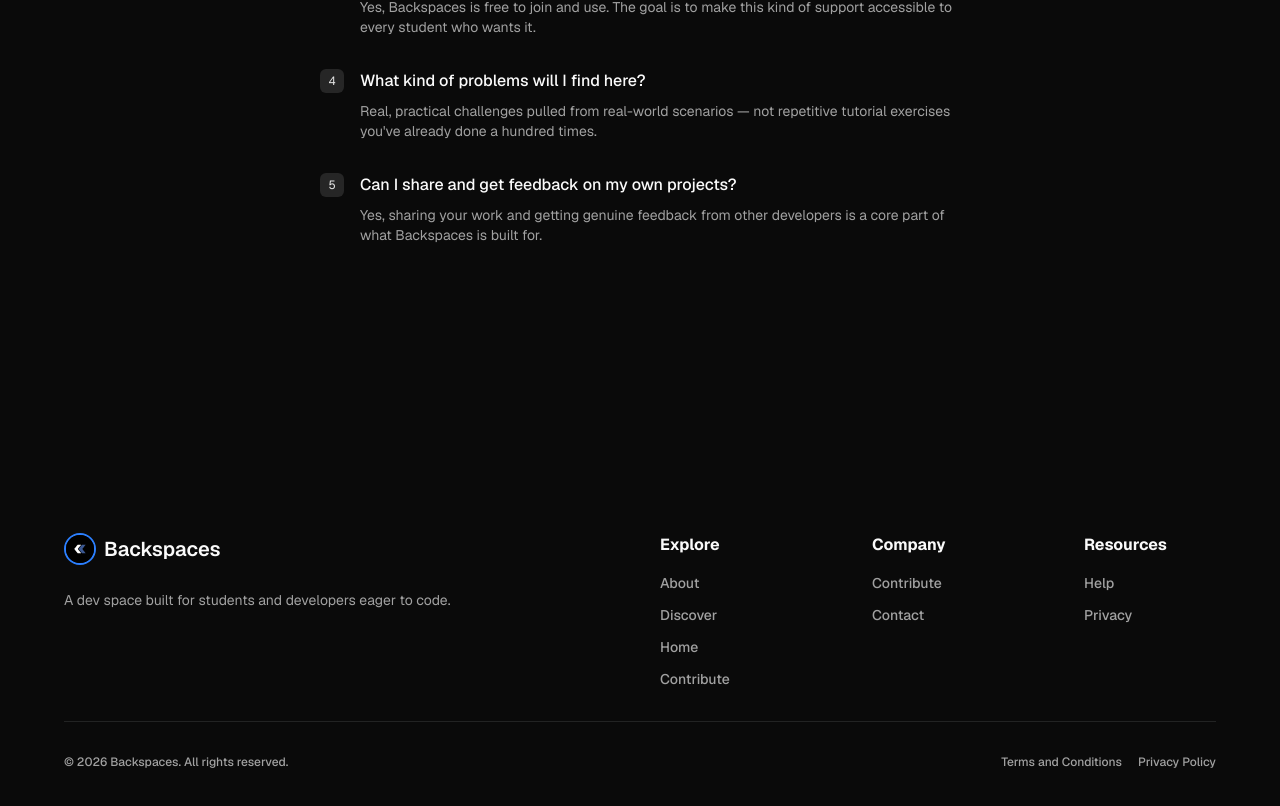
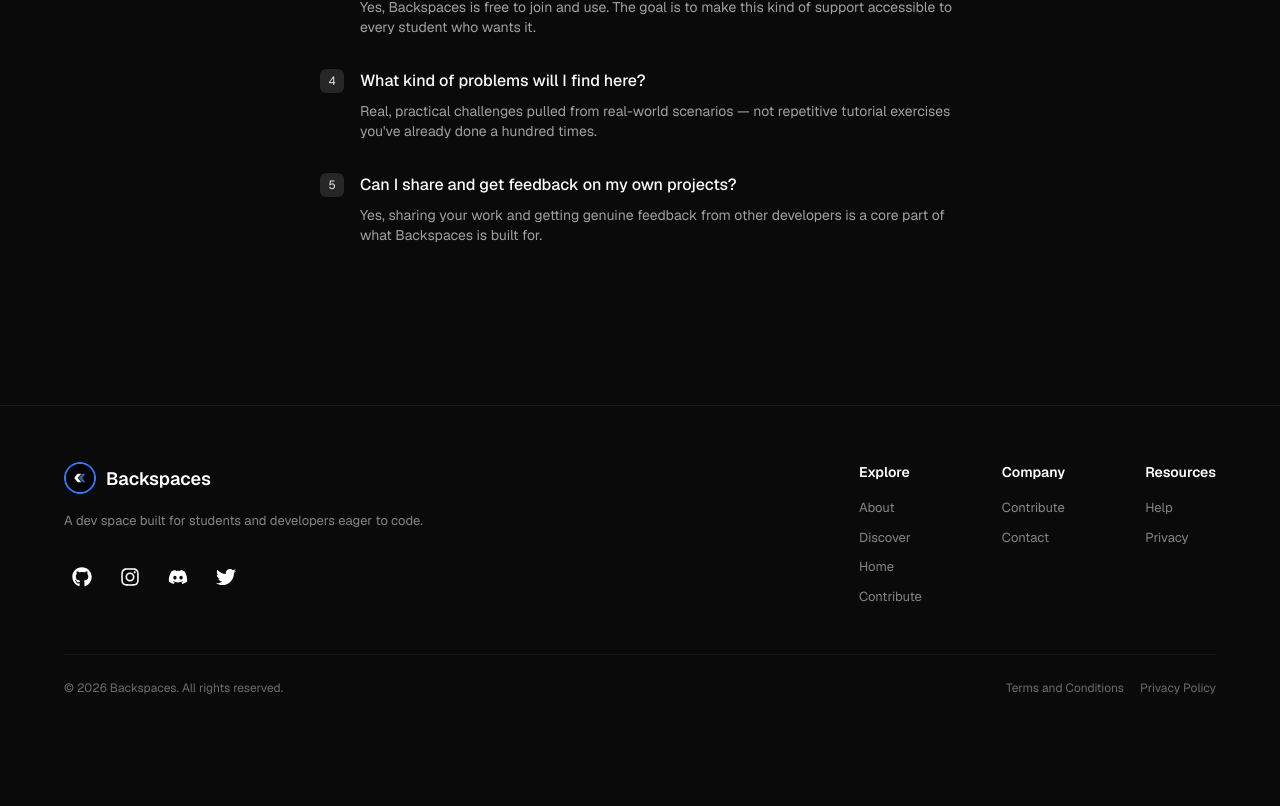
Before and after one commit to Backspaces-devs/backspaces, a Next.js app in the folder frontend/: page / in a window 1280 px wide. Shown: the part 1375-2181 px from the top of the page. After the commit the page ends 2128 px from the top, so only its background shows below. Built offline with nearby package versions, Linux system fonts and the light colour scheme.

Commit message:
add socials

```diff
--- a/frontend/src/components/ui/PageFooter.tsx
+++ b/frontend/src/components/ui/PageFooter.tsx
@@ -1,145 +1,99 @@
-import React from "react";
 import Link from "next/link";
-import { FaFacebook, FaInstagram, FaLinkedin, FaTwitter, FaDiscord, FaGithub } from "react-icons/fa";
+import { FaGithub, FaInstagram, FaDiscord, FaTwitter } from "react-icons/fa";
 
-interface Footer7Props {
-  logo?: {
-    url: string;
-    src: string;
-    alt: string;
-    title: string;
-  };
-  sections?: Array<{
-    title: string;
-    links: Array<{ name: string; href: string }>;
-  }>;
-  description?: string;
-  socialLinks?: Array<{
-    icon: React.ReactElement;
-    href: string;
-    label: string;
-  }>;
-  copyright?: string;
-  legalLinks?: Array<{
-    name: string;
-    href: string;
-  }>;
-}
+export const PageFooter = () => {
+  const socials = [
+    { label: "GitHub", href: "https://github.com/Backspaces-devs/backspaces", Icon: FaGithub },
+    { label: "Instagram", href: "https://www.instagram.com/bckspaces/", Icon: FaInstagram },
+    { label: "Discord", href: "https://discord.gg/qQ5yvgB2N8", Icon: FaDiscord },
+    { label: "Twitter", href: "https://x.com/Backspaces_devs", Icon: FaTwitter },
+  ];
 
-const defaultSections = [
-  {
-    title: "Product",
-    links: [
-      { name: "Overview", href: "#" },
-      { name: "Pricing", href: "#" },
-      { name: "Marketplace", href: "#" },
-      { name: "Features", href: "#" },
-    ],
-  },
-  {
-    title: "Company",
-    links: [
-      { name: "About", href: "#" },
-      { name: "Team", href: "#" },
-      { name: "Blog", href: "#" },
-      { name: "Contribute", href: "#" },
-    ],
-  },
-  {
-    title: "Resources",
-    links: [
-      { name: "Help", href: "#" },
-      { name: "Sales", href: "#" },
-      { name: "Advertise", href: "#" },
-      { name: "Privacy", href: "#" },
-    ],
-  },
-];
+  const logoElement = (
+    <div className="w-8 h-8 rounded-full overflow-hidden border-0 border-gray-300">
+      <img
+        src="/logo.svg"
+        alt="Logo"
+        className="w-full h-full object-cover rounded-full border-2 border-blue-500"
+      />
+    </div>
+  )
 
-const defaultSocialLinks = [
-  { icon: <FaGithub className="size-5" />, href: "#", label: "GitHub" },
-  { icon: <FaDiscord className="size-5" />, href: "#", label: "Discord" },
-  { icon: <FaTwitter className="size-5" />, href: "#", label: "Twitter" },
-  { icon: <FaLinkedin className="size-5" />, href: "#", label: "LinkedIn" },
-];
+  return (
+    <footer className="w-full bg-[#0a0a0a] border-t border-white/[0.06]">
+      <div className="max-w-7xl mx-auto px-6 sm:px-10 lg:px-16 py-14">
+        <div className="flex flex-col lg:flex-row justify-between gap-10">
+          <div className="flex flex-col gap-4 max-w-sm">
+            <div className="flex items-center gap-2.5">
+              <div className="size-8 rounded-full border border-blue-500/50 flex items-center justify-center text-white font-bold text-sm">
+                <a href="/">
+                  <div className="flex items-center ">
+                    {logoElement}
+                  </div>
+                </a>
+              </div>
+              <span className="text-[18px] font-semibold text-white">Backspaces</span>
+            </div>
+            <p className="text-[13px] text-white/50 leading-relaxed">
+              A dev space built for students and developers eager to code.
+            </p>
 
-const defaultLegalLinks = [
-  { name: "Terms and Conditions", href: "/terms" },
-  { name: "Privacy Policy", href: "/policy" },
-];
+            {/* SOCIALS - VISIBLE WHITE CIRCLES */}
+            <div className="flex items-center gap-3 mt-3">
+              {socials.map((s) => (
+                <a
+                  key={s.label}
+                  href={s.href}
+                  target="_blank"
+                  rel="noopener noreferrer"
+                  aria-label={s.label}
+                  className="size-9 flex items-center justify-center rounded-full  text-white hover:bg-white/90 hover:text-black transition-colors"
+                >
+                  <s.Icon className="size-[20px]" />
+                </a>
+              ))}
+            </div>
+          </div>
 
-export const PageFooter = ({
-  logo = {
-    url: "https://www.shadcnblocks.com",
-    src: "https://cdn.21st.dev/assets/mirror/31/312257931df7cfb368e5050011630292d548b932658ebb815c426223f580d172.svg",
-    alt: "logo",
-    title: "Shadcnblocks.com",
-  },
-  sections = defaultSections,
-  description = "A collection of components for your startup business or side project.",
-  socialLinks = defaultSocialLinks,
-  copyright = "© 2024 Shadcnblocks.com. All rights reserved.",
-  legalLinks = defaultLegalLinks,
-}: Footer7Props) => {
-  return (
-    <section className="py-16 sm:py-24 lg:py-32 px-6 sm:px-10 lg:px-16">
-      <div className="container mx-auto">
-        <div className="flex w-full flex-col justify-between gap-8 sm:gap-10 lg:flex-row lg:items-start lg:text-left">
-          <div className="flex w-full flex-col justify-between gap-4 sm:gap-6 lg:items-start">
-            {/* Logo */}
-            <div className="flex items-center gap-2 lg:justify-start">
-              <a href={logo.url}>
-                <img
-                  src={logo.src}
-                  alt={logo.alt}
-                  title={logo.title}
-                  className="h-8 w-8 rounded-full border-2 border-blue-500 object-cover"
-                />
-              </a>
-              <h2 className="text-lg sm:text-xl font-semibold">{logo.title}</h2>
+          <div className="flex gap-12 sm:gap-20">
+            <div>
+              <h4 className="text-sm font-semibold text-white mb-4">Explore</h4>
+              <ul className="space-y-2.5 text-[13px] text-white/50">
+                <li><Link href="/about" className="hover:text-white">About</Link></li>
+                <li><Link href="/discover" className="hover:text-white">Discover</Link></li>
+                <li><Link href="/" className="hover:text-white">Home</Link></li>
+                <li><Link href="/contribute" className="hover:text-white">Contribute</Link></li>
+              </ul>
             </div>
-            <p className="max-w-full sm:max-w-[80%] lg:max-w-[70%] text-xs sm:text-sm text-muted-foreground leading-relaxed">
-              {description}
-            </p>
-            <ul className="flex items-center space-x-5 sm:space-x-6 text-muted-foreground">
-              {socialLinks.map((social, idx) => (
-                <li key={idx} className="font-medium hover:text-primary">
-                  <a href={social.href} aria-label={social.label}>
-                    {social.icon}
-                  </a>
-                </li>
-              ))}
-            </ul>
-          </div>
-          <div className="grid w-full grid-cols-2 gap-6 sm:grid-cols-3 lg:gap-20">
-            {sections.map((section, sectionIdx) => (
-              <div key={sectionIdx}>
-                <h3 className="mb-3 sm:mb-4 text-sm sm:text-base font-bold">{section.title}</h3>
-                <ul className="space-y-2 sm:space-y-3 text-xs sm:text-sm text-muted-foreground">
-                  {section.links.map((link, linkIdx) => (
-                    <li
-                      key={linkIdx}
-                      className="font-medium hover:text-primary"
-                    >
-                      <a href={link.href}>{link.name}</a>
-                    </li>
-                  ))}
-                </ul>
-              </div>
-            ))}
+            <div>
+              <h4 className="text-sm font-semibold text-white mb-4">Company</h4>
+              <ul className="space-y-2.5 text-[13px] text-white/50">
+                <li><Link href="/contribute" className="hover:text-white">Contribute</Link></li>
+                <li><Link href="/contact" className="hover:text-white">Contact</Link></li>
+              </ul>
+            </div>
+            <div>
+              <h4 className="text-sm font-semibold text-white mb-4">Resources</h4>
+              <ul className="space-y-2.5 text-[13px] text-white/50">
+                <li><Link href="/help" className="hover:text-white">Help</Link></li>
+                <li><Link href="/privacy" className="hover:text-white">Privacy</Link></li>
+              </ul>
+            </div>
           </div>
         </div>
-        <div className="mt-6 sm:mt-8 flex flex-col justify-between gap-3 sm:gap-4 border-t py-6 sm:py-8 text-[11px] sm:text-xs font-medium text-muted-foreground md:flex-row md:items-center md:text-left">
-          <p className="order-2 lg:order-1">{copyright}</p>
-          <ul className="order-1 flex flex-col gap-2 sm:flex-row sm:gap-4 md:order-2">
-            {legalLinks.map((link, idx) => (
-              <li key={idx} className="hover:text-primary">
-                <a href={link.href}> {link.name}</a>
-              </li>
-            ))}
-          </ul>
+
+        <div className="h-px bg-white/[0.06] mt-12 mb-6" />
+        <div className="flex flex-col sm:flex-row justify-between gap-3 text-[12px] text-white/40">
+          <p>© 2026 Backspaces. All rights reserved.</p>
+          <div className="flex gap-4">
+            <Link href="/terms" className="hover:text-white/70">Terms and Conditions</Link>
+            <Link href="/policy" className="hover:text-white/70">Privacy Policy</Link>
+          </div>
         </div>
       </div>
-    </section>
+    </footer>
   );
 };
+
+// Also export as default for flexibility
+export default PageFooter;
```
